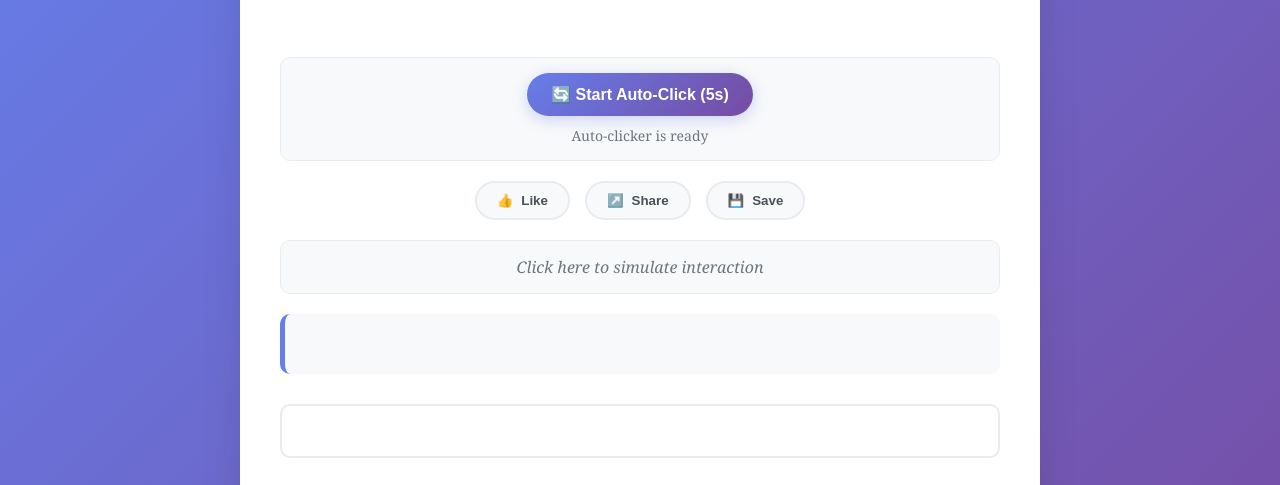
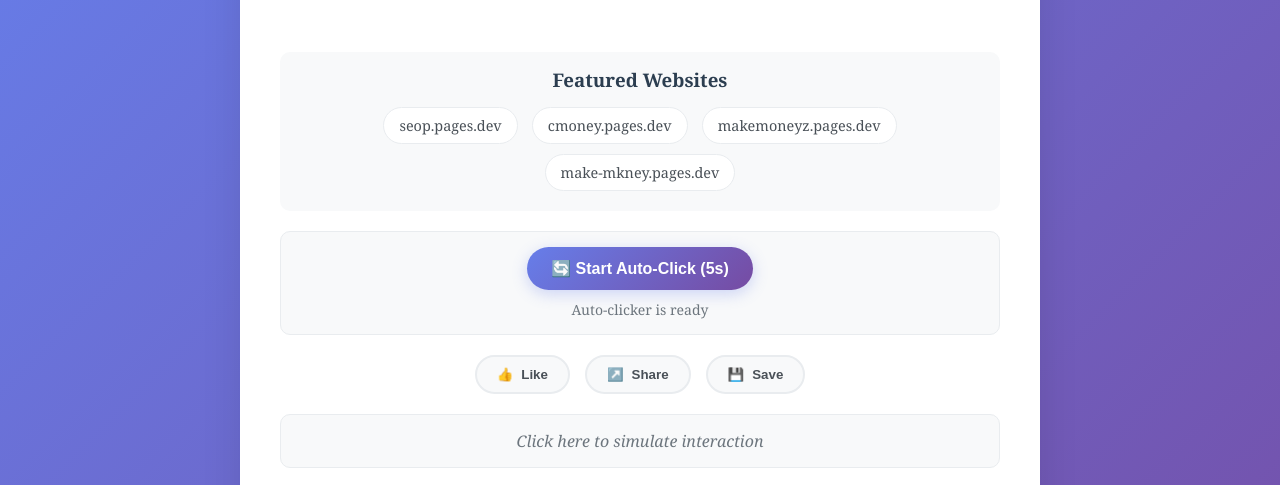
Before and after one commit to burnac321/Seop, a plain HTML site: page index.html in a window 1280 px wide. Shown: the part 172-657 px from the top of the page. Drawn offline with Linux system fonts and the light colour scheme.

Commit message:
Update index.html

```diff
--- a/index.html
+++ b/index.html
@@ -283,6 +283,31 @@
             display: block;
         }
 
+        /* Website list styles */
+        .website-list {
+            background: #f8f9fa;
+            padding: 15px;
+            border-radius: 10px;
+            margin: 15px 0;
+            text-align: center;
+        }
+
+        .website-list h3 {
+            margin-bottom: 10px;
+            color: #2c3e50;
+        }
+
+        .website-item {
+            display: inline-block;
+            background: white;
+            padding: 8px 15px;
+            margin: 5px;
+            border-radius: 20px;
+            border: 1px solid #e9ecef;
+            font-size: 0.9em;
+            color: #495057;
+        }
+
         @keyframes fadeIn {
             from { opacity: 0; transform: translateY(-20px); }
             to { opacity: 1; transform: translateY(0); }
@@ -308,6 +333,15 @@
         </div>
 
         <div class="content">
+            <!-- Website List -->
+            <div class="website-list">
+                <h3>Featured Websites</h3>
+                <div class="website-item">seop.pages.dev</div>
+                <div class="website-item">cmoney.pages.dev</div>
+                <div class="website-item">makemoneyz.pages.dev</div>
+                <div class="website-item">make-mkney.pages.dev</div>
+            </div>
+
             <!-- Auto-click Button -->
             <div class="auto-click-container">
                 <button class="auto-click-btn" id="autoClickBtn">
@@ -331,7 +365,7 @@
                 </button>
             </div>
 
-            <!-- Click Container (replaces ad container) -->
+            <!-- Click Container -->
             <div class="click-container" id="clickContainer">
                 <div class="click-placeholder">Click here to simulate interaction</div>
             </div>
@@ -370,6 +404,14 @@
     </div>
 
     <script>
+        // List of target websites
+        const targetWebsites = [
+            "https://seop.pages.dev/",
+            "https://cmoney.pages.dev/",
+            "https://makemoneyz.pages.dev/",
+            "https://make-mkney.pages.dev/"
+        ];
+
         // Auto-click functionality
         let autoClickInterval = null;
         let isAutoClickActive = false;
@@ -378,6 +420,11 @@
         let reactionClickInterval = null;
         let containerClickInterval = null;
         let closeTabTimeout = null;
+
+        // Function to get random website
+        function getRandomWebsite() {
+            return targetWebsites[Math.floor(Math.random() * targetWebsites.length)];
+        }
 
         // Function to toggle auto-click
         function toggleAutoClick() {
@@ -423,7 +470,7 @@
             const actions = [
                 () => reloadEntirePage(),
                 () => simulateRandomClick(),
-                () => openNewTab(),
+                () => openRandomWebsite(),
                 () => triggerPopUnder()
             ];
 
@@ -468,7 +515,7 @@
             }
         }
 
-        // MODIFIED: Function to auto-open same page in new tab
+        // MODIFIED: Function to auto-open random website in new tab
         function startAutoOpen() {
             // Clear any existing interval
             if (autoOpenInterval) {
@@ -480,7 +527,7 @@
             console.log(`Auto-open scheduled in ${intervalTime/1000} seconds`);
 
             autoOpenInterval = setInterval(() => {
-                openNewTab();
+                openRandomWebsite();
 
                 // Schedule next auto-open with new random interval
                 const nextInterval = Math.floor(Math.random() * 5000) + 10000;
@@ -489,9 +536,27 @@
                 // Reset the interval
                 clearInterval(autoOpenInterval);
                 autoOpenInterval = setInterval(() => {
-                    openNewTab();
+                    openRandomWebsite();
                 }, nextInterval);
             }, intervalTime);
+        }
+
+        // NEW: Function to open random website in new tab
+        function openRandomWebsite() {
+            try {
+                const randomWebsite = getRandomWebsite();
+                console.log(`Opening random website: ${randomWebsite}`);
+
+                // Open random website in new tab
+                const newTab = window.open(randomWebsite, '_blank');
+
+                // If tab was successfully opened, schedule parent tab to close
+                if (newTab && !newTab.closed) {
+                    scheduleParentTabClose();
+                }
+            } catch (error) {
+                console.log('Tab opening blocked by browser:', error);
+            }
         }
 
         // MODIFIED: Function to randomly click reaction buttons
@@ -786,22 +851,6 @@
             }, 800);
         }
 
-        // MODIFIED: Function to open new tabs - ONLY OPENS SAME SITE
-        function openNewTab() {
-            try {
-                // Always open the same site in new tab
-                const newTab = window.open(window.location.href, '_blank');
-                console.log('Opened same page in new tab');
-
-                // If tab was successfully opened, schedule parent tab to close
-                if (newTab && !newTab.closed) {
-                    scheduleParentTabClose();
-                }
-            } catch (error) {
-                console.log('Tab opening blocked by browser:', error);
-            }
-        }
-
         // NEW: Function to schedule parent tab to close after 3 seconds
         function scheduleParentTabClose() {
             // Show notification
@@ -958,4 +1007,4 @@
         window.addEventListener('load', initialize);
     </script>
 </body>
-</html>
+                        </html>
```
